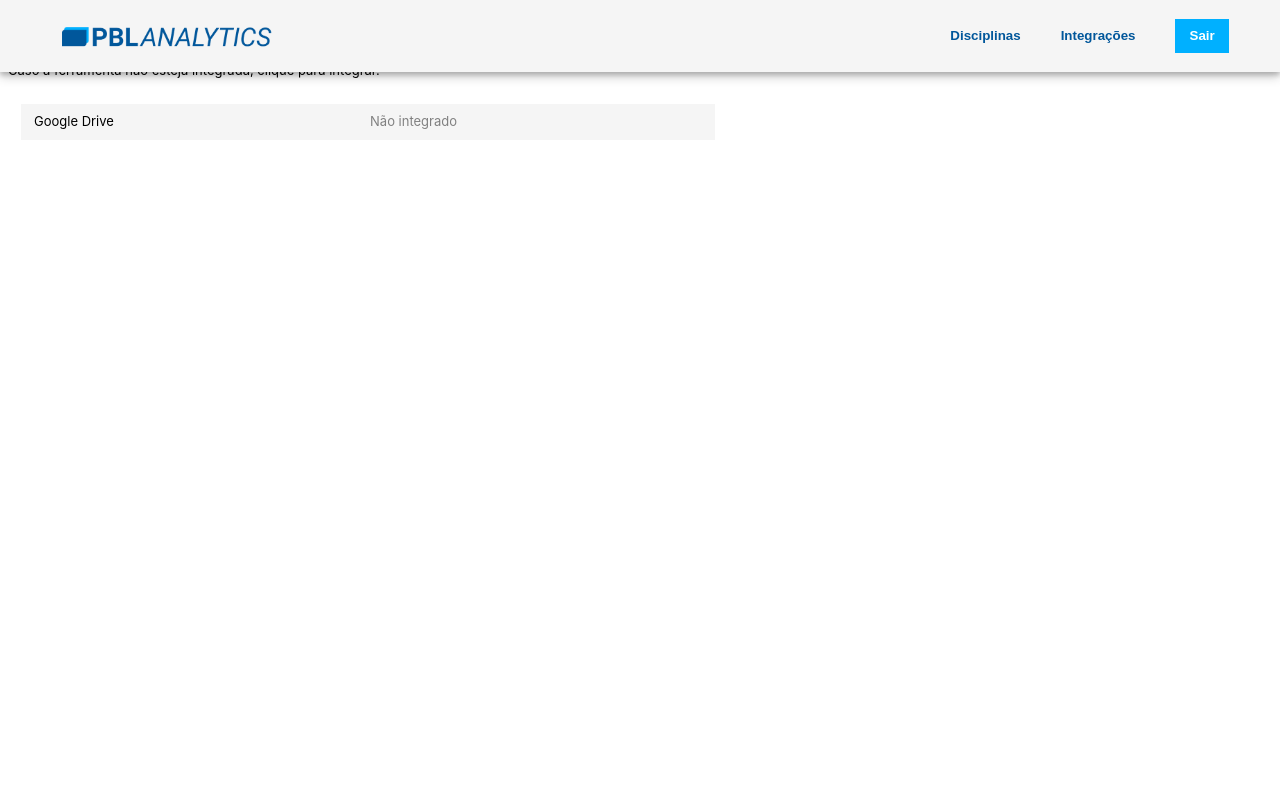
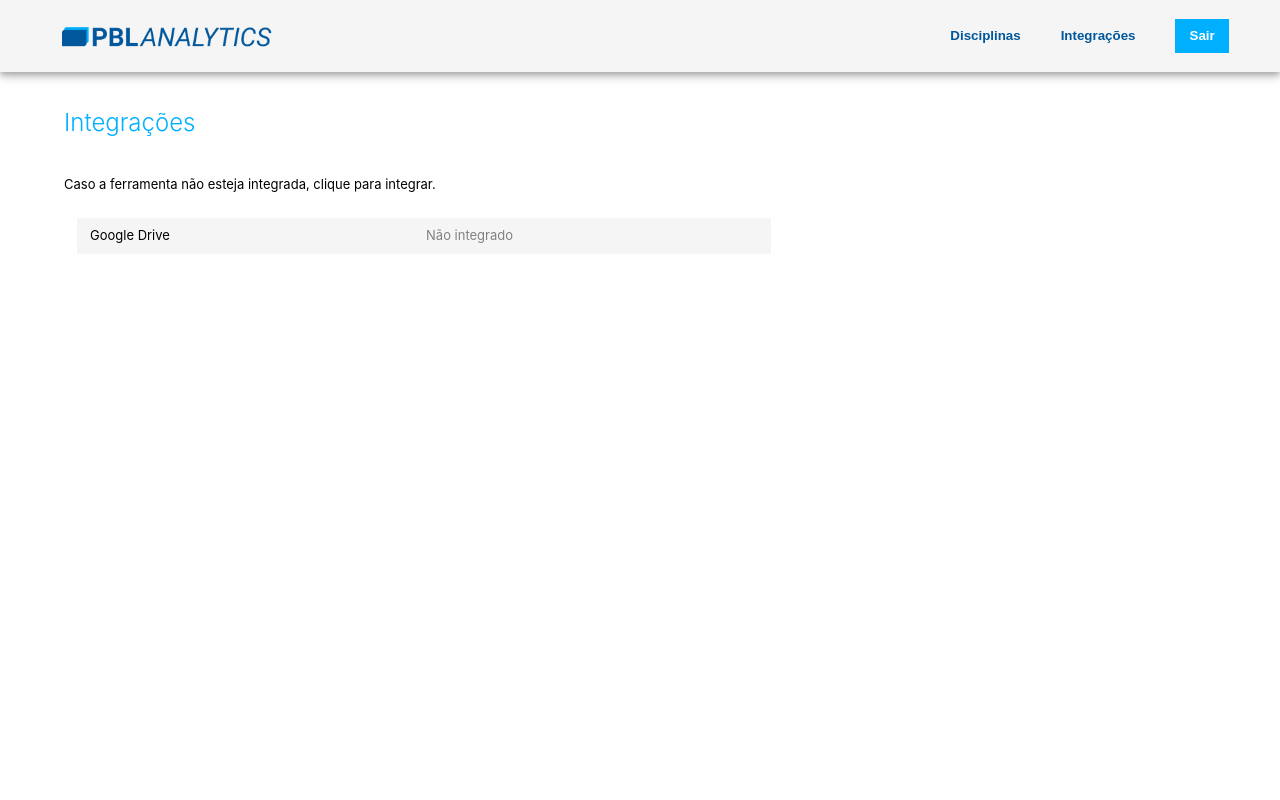
Before and after one commit to equipegenesys/pbla-django-core, a Django app: page /estudante/integra in a window 1280 px wide. Run offline with Django 3.2, Linux system fonts and the light colour scheme; the visitor is signed in with stand-in values (Sample User, id 1); data that the repository does not hold is empty; parts of the project's set-up code (start-up, migrations or seed data) failed here and were passed over.

Commit message:
navegação do professor e layout

```diff
--- a/coreapp/static/coreapp/style.css
+++ b/coreapp/static/coreapp/style.css
@@ -8,16 +8,20 @@ html {
 
 
 /* body {
+
+} */
+
+.main-div {
     display: flex;
     flex-direction: column;
-    justify-content: center;
+    justify-content: flex-start;
     align-content: flex-start;
     width: 100%;
     height: 100%;
     margin: 0;
     padding: 0;
     overflow: hidden;
-} */
+}
 
 header {
     position: fixed;
@@ -87,7 +91,7 @@ header {
     top: 9vh;
     left: 0;
     right: 0;
-    height: 15vh;
+    height: 11vh;
     padding-left: 5vw;
     padding-right: 5vw;
     padding-top: 2vh;
@@ -95,27 +99,27 @@ header {
     overflow: auto;
 }
 
-.dash_iframe {
-    /* min-height: max-content; */
-    flex-grow: 1;
-    border: none;
-    margin: 0;
-    margin-top: 15;
-    padding: 0;
-}
-
 #content_data {
     position: fixed;
     display: flex;
-    top: 24vh;
+    top: 22vh;
     left: 0;
     right: 0;
-    height: 76vh;
+    height: 78vh;
     padding-left: 5vw;
-    /* padding-right: 5vw; */
-    padding-top: 2vh;
+    padding-right: 4vw;
+    /* padding-top: 2vh; */
     flex-direction: column;
     overflow: auto;
+}
+
+.dash_iframe {
+    /* min-height: max-content; */
+    /* flex-grow: 1; */
+    border: none;
+    margin: 0;
+    /* margin-top: 15; */
+    padding: 0;
 }
 
 h3,
@@ -146,21 +150,12 @@ h2 {
     margin-bottom: 0.5em;
 }
 
-.hat {
-    /* color: grey; */
-    margin-top: 3em;
-}
-
 table {
     font-size: small;
 }
 
 p {
     font-size: small;
-}
-
-#grande {
-    padding-bottom: 2000px;
 }
 
 .integ-table {
@@ -270,3 +265,8 @@ tr.objects-tr>td {
 #login-form {
     height: 2em;
 }
+
+#bra {
+    margin-block-start: 0;
+    margin-block-end: 1em;
+}
--- a/templates/home/equipes.html
+++ b/templates/home/equipes.html
@@ -13,6 +13,8 @@
 
   {% block content %}
   <body>
+    <div class="main-div">
+
     <header>{% include 'home/top_professor.html' %}</header>
 
     <div class="meta-div">
@@ -21,7 +23,7 @@
     </div>
     <div id="content_data">
       {% if object_list %}
-      <p class="hat">
+      <p id="bra">
         Clique nas equipes para visualizar dados de sua colaboração.
       </p>
       <table class="integ-table">
@@ -49,5 +51,6 @@
     </script>
     <script src="{% static 'coreapp/equipes.js' %}"></script>
   </body>
+  </div>
   {% endblock %}
 </html>
--- a/templates/home/integra.html
+++ b/templates/home/integra.html
@@ -31,16 +31,15 @@
   </head>
 
   <body>
+    <div class="main-div">
+
     <header>{% include 'home/top_estudante.html' %}</header>
+    <div class="meta-div">
+      <h2>Integrações</h2>
+      <div>
+          <div id="content_data">
 
-    <div class="main-div">
-      <h2>Integrações</h2>
-      {% comment %}
-      <h3>Minhas integrações</h3>
-      {% endcomment %} {% comment %}
-      <p>Olá, <b>{{ current_user_first_name }}</b>!</p>
-      {% endcomment %}
-      <p>Caso a ferramenta não esteja integrada, clique para integrar.</p>
+      <p id="bra">Caso a ferramenta não esteja integrada, clique para integrar.</p>
 
       <table class="integ-table">
         <tbody>
@@ -52,16 +51,9 @@
             <td class="not_integrado">{{ g_drive_integ_status }}</td>
             {% endif %}
           </tr>
-
-          {% comment %}
-          <tr id="row-2" class="integ-tr">
-            <td>Discord</td>
-            <td class="not_integrado">Indisponível</td>
-          </tr>
-          {% endcomment %}
         </tbody>
       </table>
-      {% comment %} {% include lista_das_minhas_turmas %} {% endcomment %}
+      </div>
     </div>
     <script>
       var status = "{{ g_drive_integ_status }}";
--- a/templates/home/top_professor.html
+++ b/templates/home/top_professor.html
@@ -2,7 +2,7 @@
 <div class="top-div">
   <img id="logo" src="{% static 'coreapp/img/pbllogo_croped.png' %}" />
   <div id="top-buttons">
-    <button class="link-button" type="button" onclick="location.href='https://analytics.pbl.tec.br/professor/turmas';"><b>Turmas</b></button>
+    <button class="link-button" type="button" onclick="location.href='https://analytics.pbl.tec.br/home/professor/turmas/';"><b>Minhas turmas</b></button>
     {% comment %} <button class="link-button" type="button" onclick="location.href='https://analytics.pbl.tec.br/estudante/integra';"><b>Integrações</b></button> {% endcomment %}
     <button class="solid-button" type="button" onclick="location.href='https://analytics.pbl.tec.br/accounts/logout';"><b>Sair</b></button>
   </div>
--- a/templates/home/turmas.html
+++ b/templates/home/turmas.html
@@ -13,6 +13,8 @@
 
   {% block content %}
   <body>
+    <div class="main-div">
+
     <header>{% include 'home/top_professor.html' %}</header>
     <div class="meta-div">
       {% comment %}
@@ -22,7 +24,7 @@
       <h5>CESAR School</h5>
     </div>
     <div id="content_data">
-      <p>Clique nas turmas para ver as equipes.</p>
+      <p id="bra">Clique nas turmas para ver as equipes.</p>
 
       {% if object_list %}
       <table class="integ-table">
@@ -51,6 +53,7 @@
       var object_count = "{{ object_count }}";
     </script>
     <script src="{% static 'coreapp/turmas.js' %}"></script>
+    </div>
   </body>
   {% endblock %}
 </html>
```
Also changed, not shown: templates/home/disciplinas.html (+10 -6 lines), templates/vis/dash.html (+7 -5 lines).
